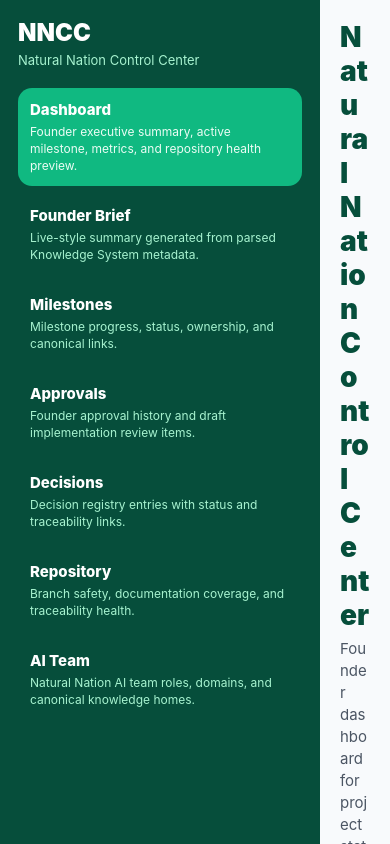
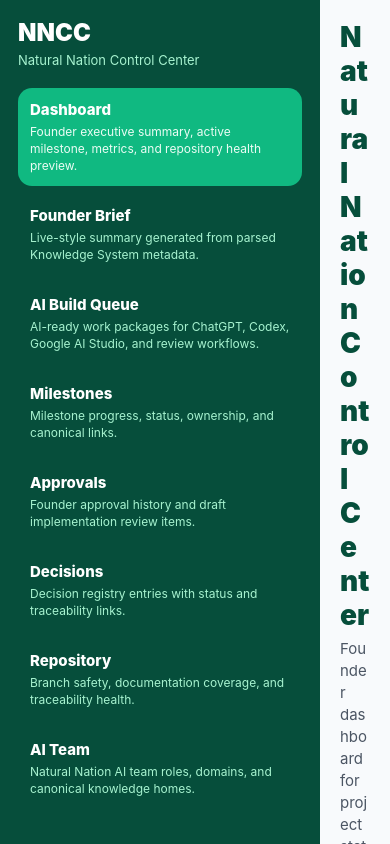
Before and after one commit to Natural-Nation-MVP/natural-nation-mvp, a React Native app: screen / in a window 390 px wide. Built offline with nearby package versions, Linux system fonts and the light colour scheme.

Commit message:
feat(NNCC-005): add AI Build Queue to navigation

```diff
--- a/app/nncc/data/nncc.navigation.ts
+++ b/app/nncc/data/nncc.navigation.ts
@@ -25,6 +25,11 @@ export const nnccNavigationItems: NNCCNavigationItem[] = [
     description: 'Live-style summary generated from parsed Knowledge System metadata.',
   },
   {
+    key: 'build-queue',
+    label: 'AI Build Queue',
+    description: 'AI-ready work packages for ChatGPT, Codex, Google AI Studio, and review workflows.',
+  },
+  {
     key: 'milestones',
     label: 'Milestones',
     description: 'Milestone progress, status, ownership, and canonical links.',
```
